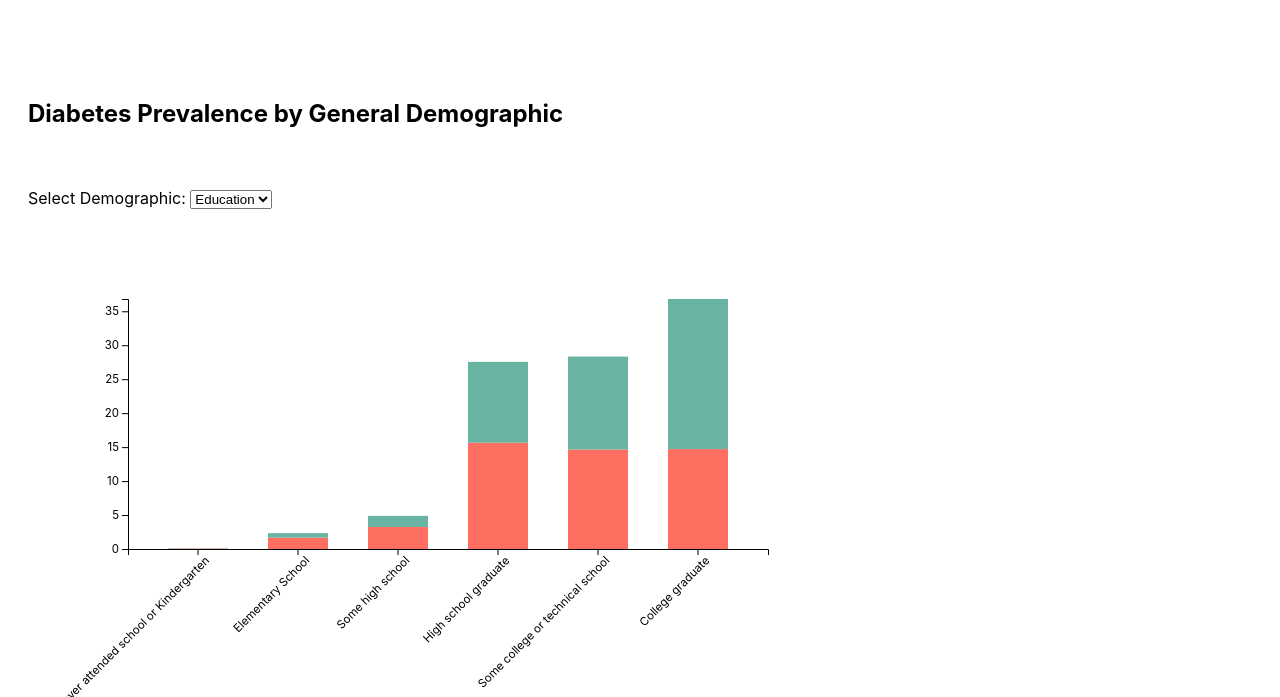
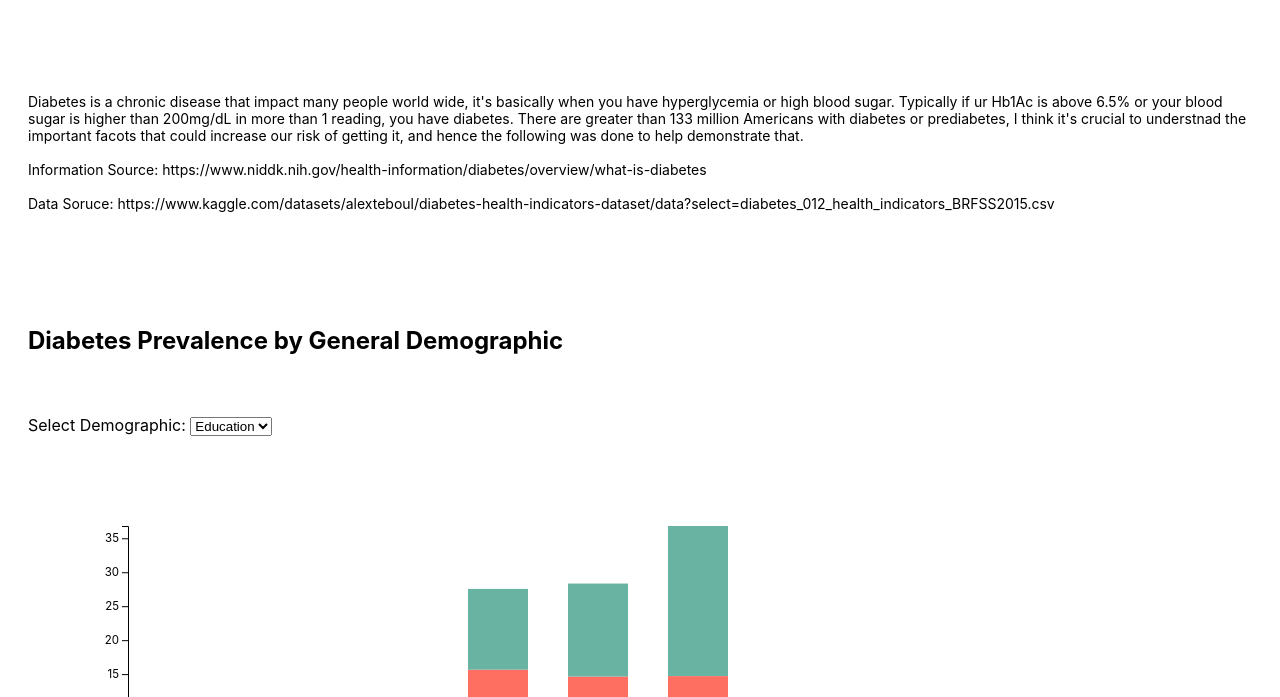
Before and after one commit to chm011/209FinalProject, a plain HTML site: page index.html in a window 1280 px wide. Shown: the part 103-800 px from the top of the page. Drawn offline with nearby package versions, Linux system fonts and the light colour scheme; a web font is replaced by a local one.

Commit message:
Update index.html

```diff
--- a/index.html
+++ b/index.html
@@ -133,6 +133,14 @@
 <body>
     <h1>Diabaetes Health Indicators (2014)</h1>
     <br></br>
+        <p style="font-size: 14px;padding: 20px;">
+        Diabetes is a chronic disease that impact many people world wide, it's basically when you have hyperglycemia or high blood sugar. Typically if ur Hb1Ac is above 6.5% or your blood sugar is higher than 200mg/dL in more than 1 reading, you have diabetes. There are greater than 133 million Americans with diabetes or prediabetes, I think it's crucial to understnad the important facots that could increase our risk of getting it, and hence the following was done to help demonstrate that.
+        <br></br>
+        Information Source: https://www.niddk.nih.gov/health-information/diabetes/overview/what-is-diabetes
+        <br></br>
+        Data Soruce: https://www.kaggle.com/datasets/alexteboul/diabetes-health-indicators-dataset/data?select=diabetes_012_health_indicators_BRFSS2015.csv
+    </p>
+    <br></br>
     <h2>Diabetes Prevalence by General Demographic</h2>
     <div style = "padding: 20px;">
         <label for="demographic">Select Demographic:</label>
@@ -173,6 +181,10 @@
 
 <!--Diabetes Risk Calculator-->
 <h2>Diabetes Risk Calculator</h2>
+<p style="font-size: 14px;padding: 20px;">
+    This calculator was made based on a kaggle set. It is meant to give an idea based on the data, and its prevalence rate and risk calculated are not meant to be extrapolated, but only to understand the risk further.
+
+</p>
 </div>
 
 <!-- Dropdown and Sliders -->
```
